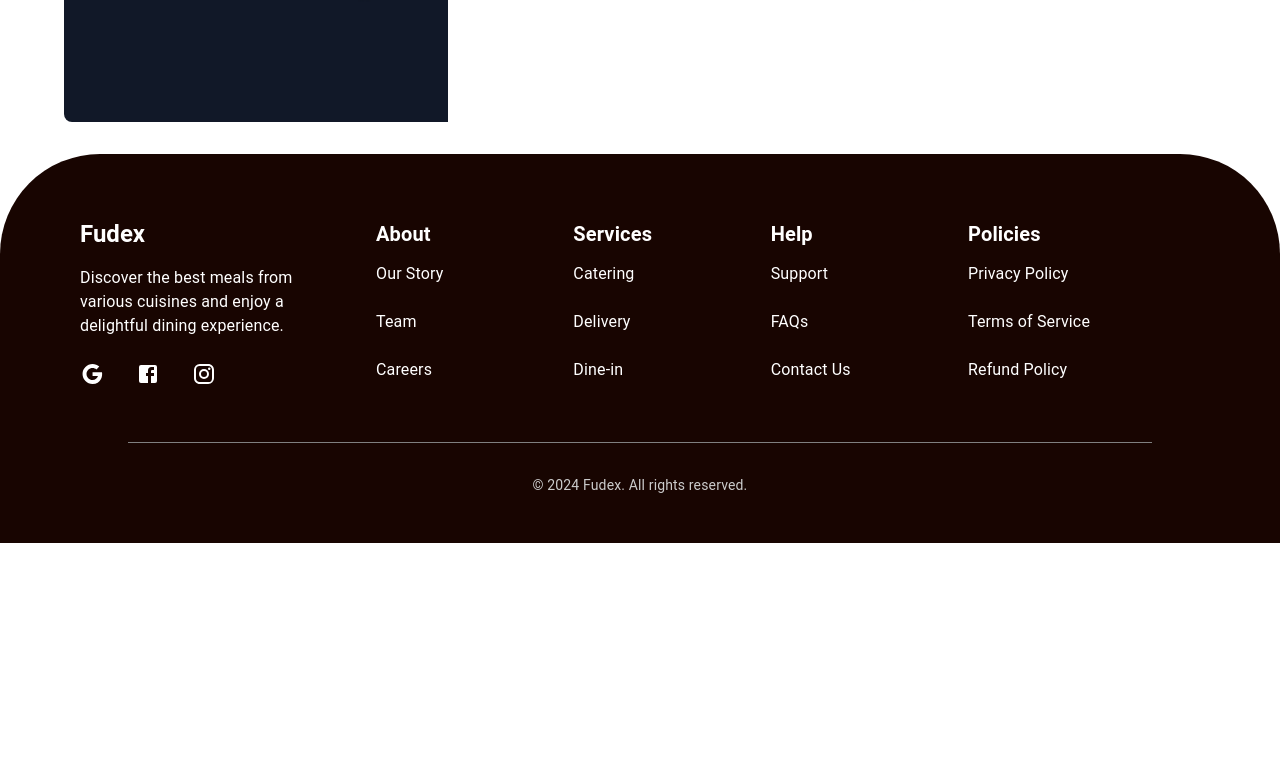
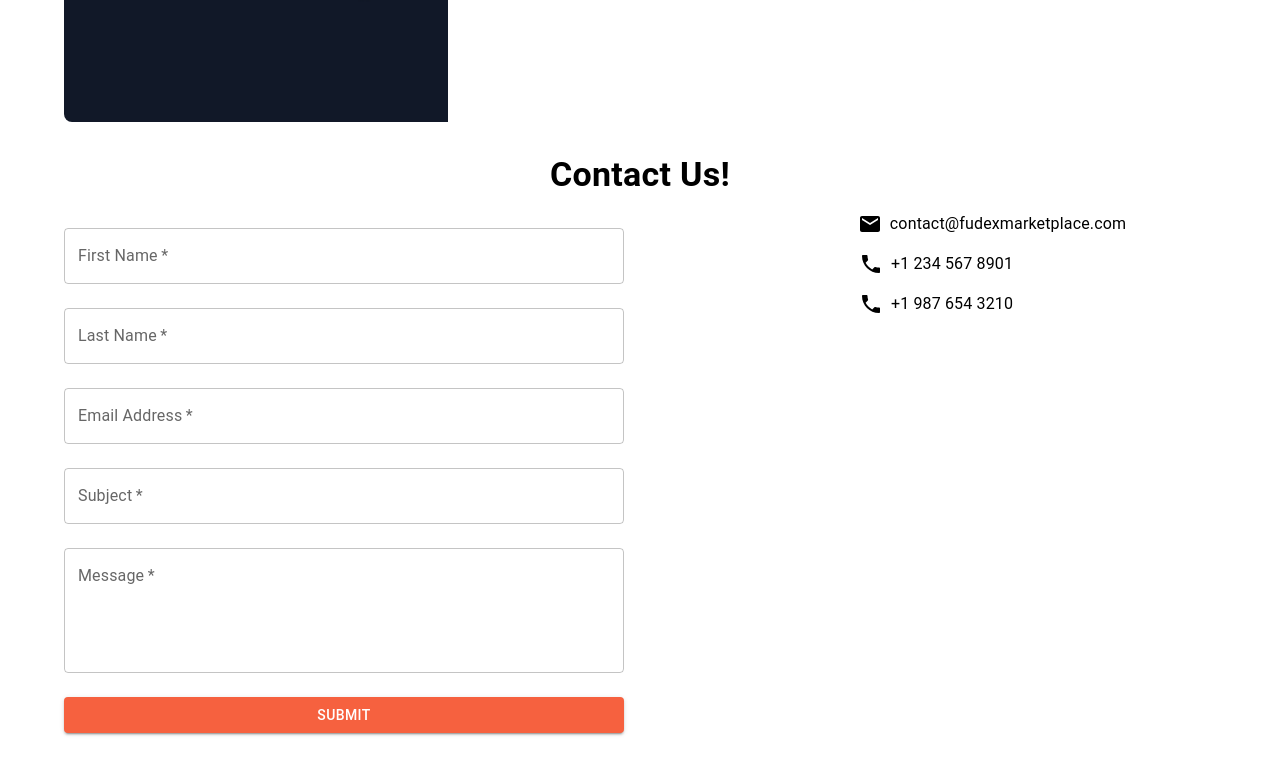
Before and after one commit to Lampnet-Technologies/Fudex-Multivendor-, a React (Create React App) app: page /about-us in a window 1280 px wide. Shown: the part 1496-2280 px from the top of the page. Before the commit the page ends 2039 px from the top, so only its background shows below. Built offline with nearby package versions, Linux system fonts and the light colour scheme.

Commit message:
added a contact us form component in the about us page

```diff
--- a/src/Pages/AboutUs/AboutUs.jsx
+++ b/src/Pages/AboutUs/AboutUs.jsx
@@ -2,6 +2,7 @@ import React from 'react';
 import { Container, Box, Grid, Typography } from '@mui/material';
 import ImageSection from '../../components/ImageSection/ImageSection';
 import LandingPageHeader from '../../components/LandingPageHeader/LandingPageHeader';
+import ContactUsSection from '../../components/ContactUsSection/ContactUsSection';
 import Footer from '../../components/LandingPageFooter/LandingPageFooter';
 
 
@@ -54,6 +55,7 @@ const AboutUsBody = () => {
           </Box>
         </Grid>
       </Grid>
+      <ContactUsSection />
     </Container>
 </div>
   );
--- /dev/null
+++ b/src/components/ContactUsSection/ContactUsSection.jsx
@@ -0,0 +1,90 @@
+import React from 'react';
+import { Box, Typography, TextField, Button, Grid } from '@mui/material';
+import EmailIcon from '@mui/icons-material/Email';
+import PhoneIcon from '@mui/icons-material/Phone';
+
+const ContactUsSection = () => {
+  return (
+    <Box sx={{ padding: '2rem 0' }}>
+      <Typography variant="h4" sx={{ fontWeight: 'bold', marginBottom: '1rem', textAlign: 'center' }}>
+        Contact Us!
+      </Typography>
+      <Grid container spacing={4} justifyContent="center">
+        <Grid item xs={12} sm={6}>
+          <form>
+            <TextField
+              fullWidth
+              label="First Name"
+              variant="outlined"
+              margin="normal"
+              required
+            />
+            <TextField
+              fullWidth
+              label="Last Name"
+              variant="outlined"
+              margin="normal"
+              required
+            />
+            <TextField
+              fullWidth
+              label="Email Address"
+              type="email"
+              variant="outlined"
+              margin="normal"
+              required
+            />
+            <TextField
+              fullWidth
+              label="Subject"
+              variant="outlined"
+              margin="normal"
+              required
+            />
+            <TextField
+              fullWidth
+              label="Message"
+              variant="outlined"
+              margin="normal"
+              multiline
+              rows={4}
+              required
+            />
+            <Button
+              variant="contained"
+              sx={{
+                backgroundColor: '#F6613F',
+                '&:hover': {
+                  backgroundColor: '#D95436',
+                },
+                marginTop: '1rem',
+                width: '100%',
+              }}
+              type="submit"
+            >
+              Submit
+            </Button>
+          </form>
+        </Grid>
+        <Grid item xs={12} sm={6} >
+        <Box sx={{ display: 'flex', flexDirection: 'column', justifyContent: 'right', alignItems: 'center' }}>
+          <Box sx={{ display: 'flex', alignItems: 'center', marginBottom: '1rem', marginLeft: '7rem' }}>
+            <EmailIcon sx={{ marginRight: '0.5rem' }} />
+            <Typography variant="body1">contact@fudexmarketplace.com</Typography>
+          </Box>
+          <Box sx={{ display: 'flex', alignItems: 'center', marginBottom: '1rem' }}>
+            <PhoneIcon sx={{ marginRight: '0.5rem' }} />
+            <Typography variant="body1">+1 234 567 8901</Typography>
+          </Box>
+          <Box sx={{ display: 'flex', alignItems: 'center', marginBottom: '1rem' }}>
+            <PhoneIcon sx={{ marginRight: '0.5rem' }} />
+            <Typography variant="body1">+1 987 654 3210</Typography>
+          </Box>
+        </Box>
+        </Grid>
+      </Grid>
+    </Box>
+  );
+};
+
+export default ContactUsSection;
--- a/src/components/LandingPageServices/OurServices.jsx
+++ b/src/components/LandingPageServices/OurServices.jsx
@@ -5,7 +5,7 @@ import './OurServices.css';
 
 const OurServices = () => {
   return (
-    <Container maxWidth="lg" sx={{ marginTop: '4rem', marginBottom: '4rem', textAlign: 'center', minHeight: '30rem' }}>
+    <Container maxWidth="lg" sx={{ marginTop: '8rem', marginBottom: '4rem', textAlign: 'center', minHeight: '30rem' }}>
       <Typography variant="h6" sx={{ color: '#F6613F', marginBottom: '1rem', fontWeight: 'bold' }}>
         Our Services
       </Typography>
```
